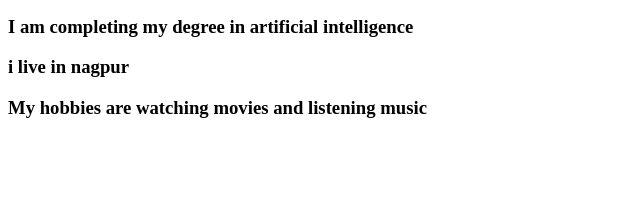
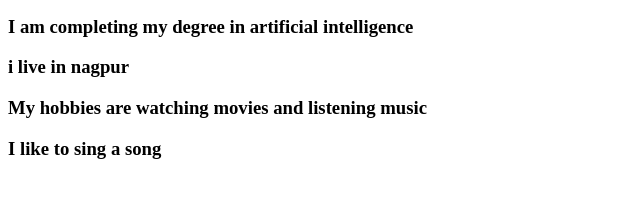
Before and after one commit to khushiy05/my-first-repo, a plain HTML site: page index.html in a window 1280 px wide. Shown: the part 105-302 px from the top of the page, without its empty margins (0-640 px from the left). Drawn offline with Linux system fonts and the light colour scheme.

Commit message:
singing message added

```diff
--- a/index.html
+++ b/index.html
@@ -9,5 +9,6 @@
     <h3>I am completing my degree in artificial intelligence</h3>
     <h3>i live in nagpur</h3>
     <h3>My hobbies are watching movies and listening music</h3>
+    <h3>I like to sing a song</h3>
 </body>
 </html>
```
